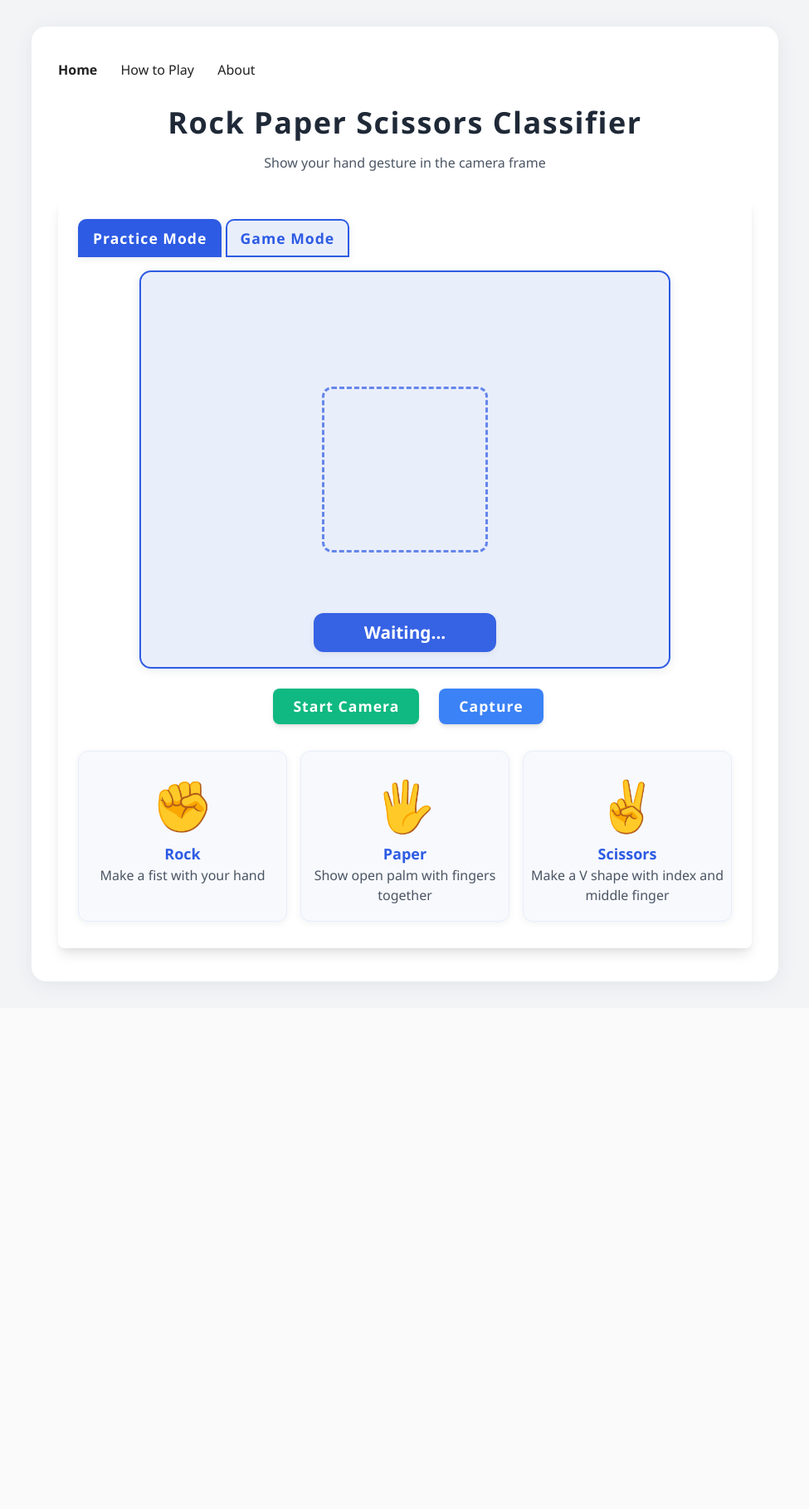
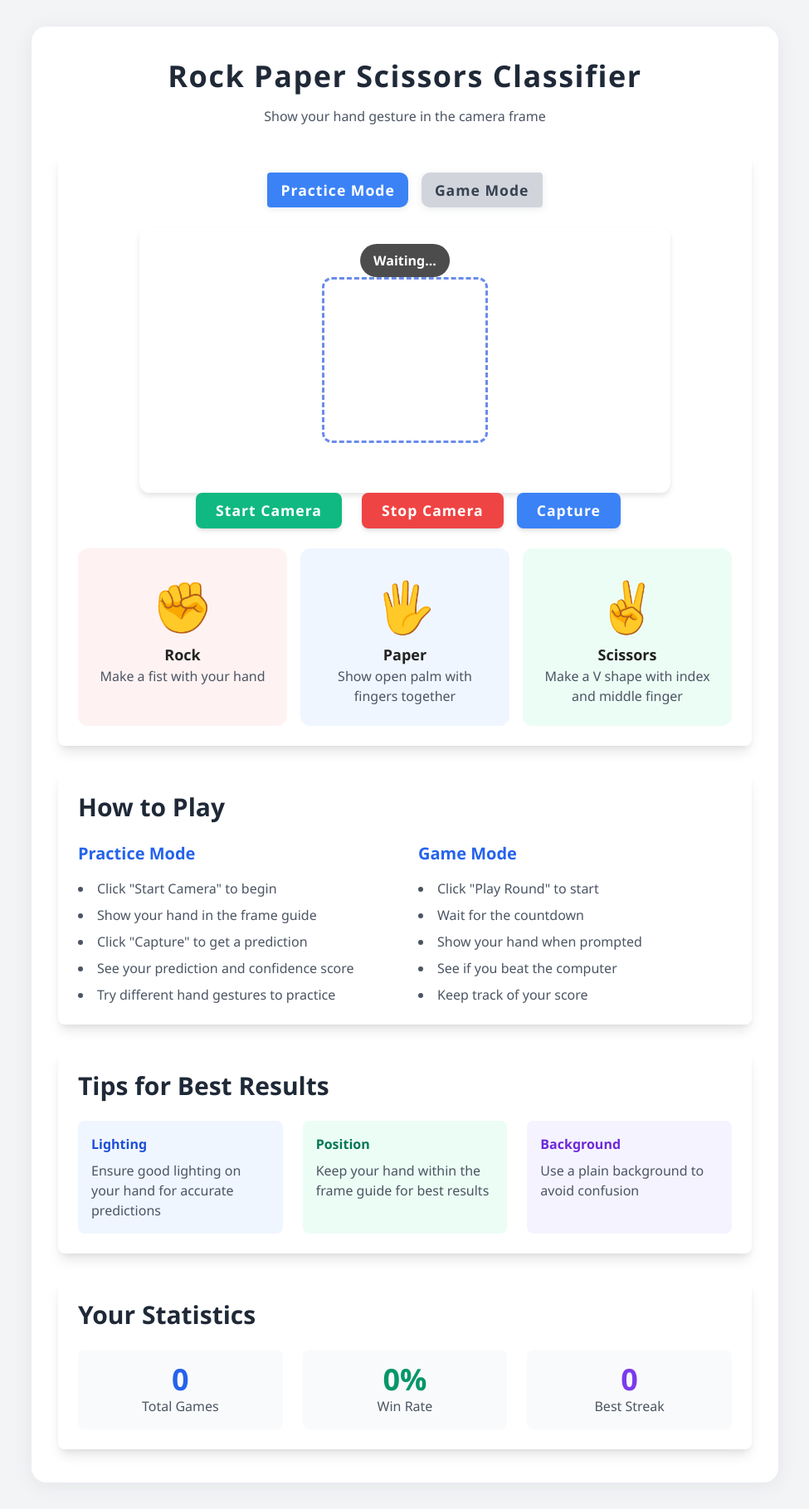
Before and after one commit to saad1057/AI_LAB_PROJECT, a Flask app: page / in a window 1280 px wide. Shown: the whole page at 83% size, without its empty margins (152-1127 px from the left). Before the commit the page ends 1193 px from the top, so only its background shows below. Run offline with Flask 2, Linux system fonts and the light colour scheme.

Commit message:
changes updated

```diff
--- a/app.py
+++ b/app.py
@@ -155,14 +155,6 @@ def generate_frames():
             yield (b'--frame\r\n'
                    b'Content-Type: image/jpeg\r\n\r\n' + frame + b'\r\n')
 
-@app.route('/about')
-def about():
-    return render_template('about.html')
-
-@app.route('/howtoplay')
-def howtoplay():
-    return render_template('howtoplay.html')
-
 if __name__ == '__main__':
     # Load model before starting the server
     if load_model_safely():
--- a/static/style.css
+++ b/static/style.css
@@ -23,24 +23,18 @@ h1 {
 }
 
 .camera-container {
-    border: 2px solid #2d5be3;
-    box-shadow: 0 2px 12px rgba(44, 62, 80, 0.10);
-    border-radius: 14px;
+    position: relative;
+    width: 100%;
+    max-width: 640px;
+    margin: 0 auto;
+    border-radius: 12px;
     overflow: hidden;
-    margin-bottom: 1.5rem;
-    position: relative;
-    background: #e9eefb;
-    width: 640px;
-    height: 480px;
-    max-width: 100%;
-    margin-left: auto;
-    margin-right: auto;
+    box-shadow: 0 4px 6px rgba(0, 0, 0, 0.1);
 }
 
-.camera-container video {
+#video {
     width: 100%;
-    height: 100%;
-    object-fit: cover;
+    height: auto;
     display: block;
     border-radius: 12px;
 }
@@ -60,20 +54,15 @@ h1 {
 }
 
 .prediction-box {
-    background: #2d5be3;
-    color: #fff;
-    font-size: 1.3rem;
-    font-weight: 600;
-    border-radius: 12px;
-    box-shadow: 0 2px 8px rgba(44, 62, 80, 0.10);
-    padding: 0.5rem 1.5rem;
     position: absolute;
-    bottom: 18px;
+    top: 20px;
     left: 50%;
     transform: translateX(-50%);
-    min-width: 220px;
-    text-align: center;
-    opacity: 0.95;
+    background-color: rgba(0, 0, 0, 0.7);
+    color: white;
+    padding: 8px 16px;
+    border-radius: 20px;
+    font-weight: bold;
     z-index: 3;
 }
 
@@ -124,59 +113,63 @@ button:active {
     transform: scale(0.98);
 }
 
+.mode-switch {
+    display: flex;
+    justify-content: center;
+    margin-bottom: 1.5rem;
+}
+
 .mode-switch button {
-    background: #e9eefb;
-    color: #2d5be3;
-    border: 2px solid #2d5be3;
-    margin: 0;
-    border-radius: 10px 10px 0 0;
+    transition: all 0.2s ease-in-out;
 }
-.mode-switch button.active, .mode-switch button:focus {
-    background: #2d5be3;
-    color: #fff;
+
+.mode-switch button:hover {
+    transform: translateY(-2px);
 }
 
 .gesture-card {
-    background: #f7f9fd;
-    color: #2d5be3;
-    border: 1.5px solid #e9eefb;
-    box-shadow: 0 2px 8px rgba(44, 62, 80, 0.07);
+    padding: 1.5rem;
     border-radius: 12px;
-    padding: 1.2rem 0.5rem 1.2rem 0.5rem;
-    margin: 0.5rem 0;
     text-align: center;
-    transition: box-shadow 0.2s, transform 0.2s;
+    transition: transform 0.2s ease-in-out;
 }
-.gesture-card img {
-    max-width: 80px;
-    margin-bottom: 0.5rem;
-}
+
 .gesture-card:hover {
-    box-shadow: 0 8px 24px rgba(44, 62, 80, 0.13);
-    transform: translateY(-4px) scale(1.04);
+    transform: translateY(-5px);
 }
 
 .score-board {
-    background: #2d5be3;
-    color: #fff;
-    border-radius: 10px;
-    box-shadow: 0 2px 8px rgba(44, 62, 80, 0.10);
-    padding: 0.5rem 1.5rem;
-    font-size: 1.2rem;
-    font-weight: 700;
+    display: flex;
+    justify-content: space-around;
+    font-size: 1.25rem;
+    font-weight: bold;
     margin-bottom: 1rem;
 }
 
+.score-player {
+    color: #2563eb;
+}
+
+.score-computer {
+    color: #dc2626;
+}
+
 .result-card {
-    background: #fff;
-    color: #2d5be3;
-    border-radius: 14px;
-    box-shadow: 0 2px 8px rgba(44, 62, 80, 0.10);
-    border: 1.5px solid #e9eefb;
+    transition: all 0.3s ease-in-out;
+}
+
+.result-card:hover {
+    transform: translateY(-2px);
+    box-shadow: 0 6px 12px rgba(0, 0, 0, 0.1);
+}
+
+@keyframes fillBar {
+    from { width: 0; }
+    to { width: var(--confidence); }
 }
 
 #confidenceBar {
-    background: #2d5be3;
+    transition: width 0.5s ease-in-out;
 }
 
 ::-webkit-scrollbar {
@@ -202,3 +195,17 @@ button:active {
         height: 120px;
     }
 }
+
+@media (max-width: 640px) {
+    .camera-container {
+        max-width: 100%;
+    }
+
+    .gesture-card {
+        padding: 1rem;
+    }
+
+    .score-board {
+        font-size: 1rem;
+    }
+}
--- a/templates/index.html
+++ b/templates/index.html
@@ -10,15 +10,11 @@
 </head>
 <body class="bg-gray-100 min-h-screen">
     <div class="container mx-auto px-4 py-8">
-        <nav style="margin-bottom: 2rem;">
-            <a href="/" style="margin-right: 1.5rem; font-weight: bold;">Home</a>
-            <a href="/howtoplay" style="margin-right: 1.5rem;">How to Play</a>
-            <a href="/about">About</a>
-        </nav>
         <h1 class="text-4xl font-bold text-center text-gray-800 mb-4">Rock Paper Scissors Classifier</h1>
         <p class="text-center text-gray-600 mb-8">Show your hand gesture in the camera frame</p>
 
-        <div class="max-w-4xl mx-auto bg-white rounded-lg shadow-lg p-6">
+        <!-- Main Game Section -->
+        <div class="max-w-4xl mx-auto bg-white rounded-lg shadow-lg p-6 mb-8">
             <div class="mode-switch mb-4">
                 <button id="practiceMode" class="bg-blue-500 text-white font-bold py-2 px-4 rounded-l focus:outline-none focus:shadow-outline active">
                     Practice Mode
@@ -50,6 +46,9 @@
             <div class="flex justify-center space-x-4 mb-6">
                 <button id="startButton" class="bg-green-500 hover:bg-green-600 text-white font-bold py-2 px-6 rounded-lg shadow-md">
                     Start Camera
+                </button>
+                <button id="stopButton" class="bg-red-500 hover:bg-red-600 text-white font-bold py-2 px-6 rounded-lg shadow-md" disabled>
+                    Stop Camera
                 </button>
                 <button id="captureButton" class="bg-blue-500 hover:bg-blue-600 text-white font-bold py-2 px-6 rounded-lg shadow-md" disabled>
                     Capture
@@ -114,7 +113,71 @@
                     </div>
                 </div>
             </div>
+        </div>
 
+        <!-- How to Play Section -->
+        <div class="max-w-4xl mx-auto bg-white rounded-lg shadow-lg p-6 mb-8">
+            <h2 class="text-3xl font-bold text-gray-800 mb-6">How to Play</h2>
+            <div class="grid grid-cols-1 md:grid-cols-2 gap-8">
+                <div class="space-y-4">
+                    <h3 class="text-xl font-semibold text-blue-600">Practice Mode</h3>
+                    <ul class="list-disc list-inside space-y-2 text-gray-600">
+                        <li>Click "Start Camera" to begin</li>
+                        <li>Show your hand in the frame guide</li>
+                        <li>Click "Capture" to get a prediction</li>
+                        <li>See your prediction and confidence score</li>
+                        <li>Try different hand gestures to practice</li>
+                    </ul>
+                </div>
+                <div class="space-y-4">
+                    <h3 class="text-xl font-semibold text-blue-600">Game Mode</h3>
+                    <ul class="list-disc list-inside space-y-2 text-gray-600">
+                        <li>Click "Play Round" to start</li>
+                        <li>Wait for the countdown</li>
+                        <li>Show your hand when prompted</li>
+                        <li>See if you beat the computer</li>
+                        <li>Keep track of your score</li>
+                    </ul>
+                </div>
+            </div>
+        </div>
+
+        <!-- Tips Section -->
+        <div class="max-w-4xl mx-auto bg-white rounded-lg shadow-lg p-6 mb-8">
+            <h2 class="text-3xl font-bold text-gray-800 mb-6">Tips for Best Results</h2>
+            <div class="grid grid-cols-1 md:grid-cols-3 gap-6">
+                <div class="bg-blue-50 p-4 rounded-lg">
+                    <h3 class="font-semibold text-blue-700 mb-2">Lighting</h3>
+                    <p class="text-gray-600">Ensure good lighting on your hand for accurate predictions</p>
+                </div>
+                <div class="bg-green-50 p-4 rounded-lg">
+                    <h3 class="font-semibold text-green-700 mb-2">Position</h3>
+                    <p class="text-gray-600">Keep your hand within the frame guide for best results</p>
+                </div>
+                <div class="bg-purple-50 p-4 rounded-lg">
+                    <h3 class="font-semibold text-purple-700 mb-2">Background</h3>
+                    <p class="text-gray-600">Use a plain background to avoid confusion</p>
+                </div>
+            </div>
+        </div>
+
+        <!-- Statistics Section -->
+        <div class="max-w-4xl mx-auto bg-white rounded-lg shadow-lg p-6">
+            <h2 class="text-3xl font-bold text-gray-800 mb-6">Your Statistics</h2>
+            <div class="grid grid-cols-1 md:grid-cols-3 gap-6">
+                <div class="text-center p-4 bg-gray-50 rounded-lg">
+                    <div class="text-4xl font-bold text-blue-600" id="totalGames">0</div>
+                    <p class="text-gray-600">Total Games</p>
+                </div>
+                <div class="text-center p-4 bg-gray-50 rounded-lg">
+                    <div class="text-4xl font-bold text-green-600" id="winRate">0%</div>
+                    <p class="text-gray-600">Win Rate</p>
+                </div>
+                <div class="text-center p-4 bg-gray-50 rounded-lg">
+                    <div class="text-4xl font-bold text-purple-600" id="bestStreak">0</div>
+                    <p class="text-gray-600">Best Streak</p>
+                </div>
+            </div>
         </div>
     </div>
 
@@ -123,6 +186,7 @@
         const video = document.getElementById('video');
         const canvas = document.getElementById('canvas');
         const startButton = document.getElementById('startButton');
+        const stopButton = document.getElementById('stopButton');
         const captureButton = document.getElementById('captureButton');
         const result = document.getElementById('result');
         const predictionText = document.getElementById('predictionText');
@@ -142,6 +206,11 @@
         const playerScore = document.getElementById('playerScore');
         const computerScore = document.getElementById('computerScore');
 
+        // Statistics Elements
+        const totalGames = document.getElementById('totalGames');
+        const winRate = document.getElementById('winRate');
+        const bestStreak = document.getElementById('bestStreak');
+
         // Variables
         let stream = null;
         let isModelReady = false;
@@ -152,7 +221,11 @@
             playerScore: 0,
             computerScore: 0,
             countdown: 0,
-            isPlaying: false
+            isPlaying: false,
+            totalGames: 0,
+            wins: 0,
+            currentStreak: 0,
+            bestStreak: 0
         };
 
         const gestureDescriptions = {
@@ -193,6 +266,7 @@
                 });
                 video.srcObject = stream;
                 startButton.disabled = true;
+                stopButton.disabled = false;
                 captureButton.disabled = false;
 
                 // Start continuous prediction
@@ -201,6 +275,25 @@
             } catch (err) {
                 console.error('Error accessing camera:', err);
                 alert('Error accessing camera. Please make sure you have granted camera permissions.');
+            }
+        });
+
+        // Stop camera
+        stopButton.addEventListener('click', () => {
+            if (stream) {
+                stream.getTracks().forEach(track => track.stop());
+                video.srcObject = null;
+                startButton.disabled = false;
+                stopButton.disabled = true;
+                captureButton.disabled = true;
+
+                // Stop continuous prediction
+                if (predictionInterval) {
+                    clearInterval(predictionInterval);
+                    isPredicting = false;
+                }
+
+                predictionText.textContent = 'Camera stopped';
             }
         });
 
@@ -365,6 +458,7 @@
                 let result = '';
                 if (playerChoice === computerChoice) {
                     result = "It's a tie!";
+                    updateStatistics('tie');
                 } else if (
                     (playerChoice === 'rock' && computerChoice === 'scissors') ||
                     (playerChoice === 'paper' && computerChoice === 'rock') ||
@@ -373,10 +467,12 @@
                     result = "You win!";
                     gameState.playerScore++;
                     playerScore.textContent = gameState.playerScore;
+                    updateStatistics('win');
                 } else {
                     result = "Computer wins!";
                     gameState.computerScore++;
                     computerScore.textContent = gameState.computerScore;
+                    updateStatistics('lose');
                 }
 
                 // Update UI
@@ -401,6 +497,24 @@
             // This function can be expanded if you want to do anything specific
             // with predictions during the countdown
         }
+
+        // Update statistics
+        function updateStatistics(result) {
+            gameState.totalGames++;
+            if (result === 'win') {
+                gameState.wins++;
+                gameState.currentStreak++;
+                if (gameState.currentStreak > gameState.bestStreak) {
+                    gameState.bestStreak = gameState.currentStreak;
+                }
+            } else {
+                gameState.currentStreak = 0;
+            }
+
+            totalGames.textContent = gameState.totalGames;
+            winRate.textContent = `${Math.round((gameState.wins / gameState.totalGames) * 100)}%`;
+            bestStreak.textContent = gameState.bestStreak;
+        }
     </script>
 </body>
 </html>
```
Also changed, not shown: static/style_about.css (deleted, +0 -69 lines), templates/about.html (deleted, +0 -23 lines), templates/howtoplay.html (deleted, +0 -29 lines).
